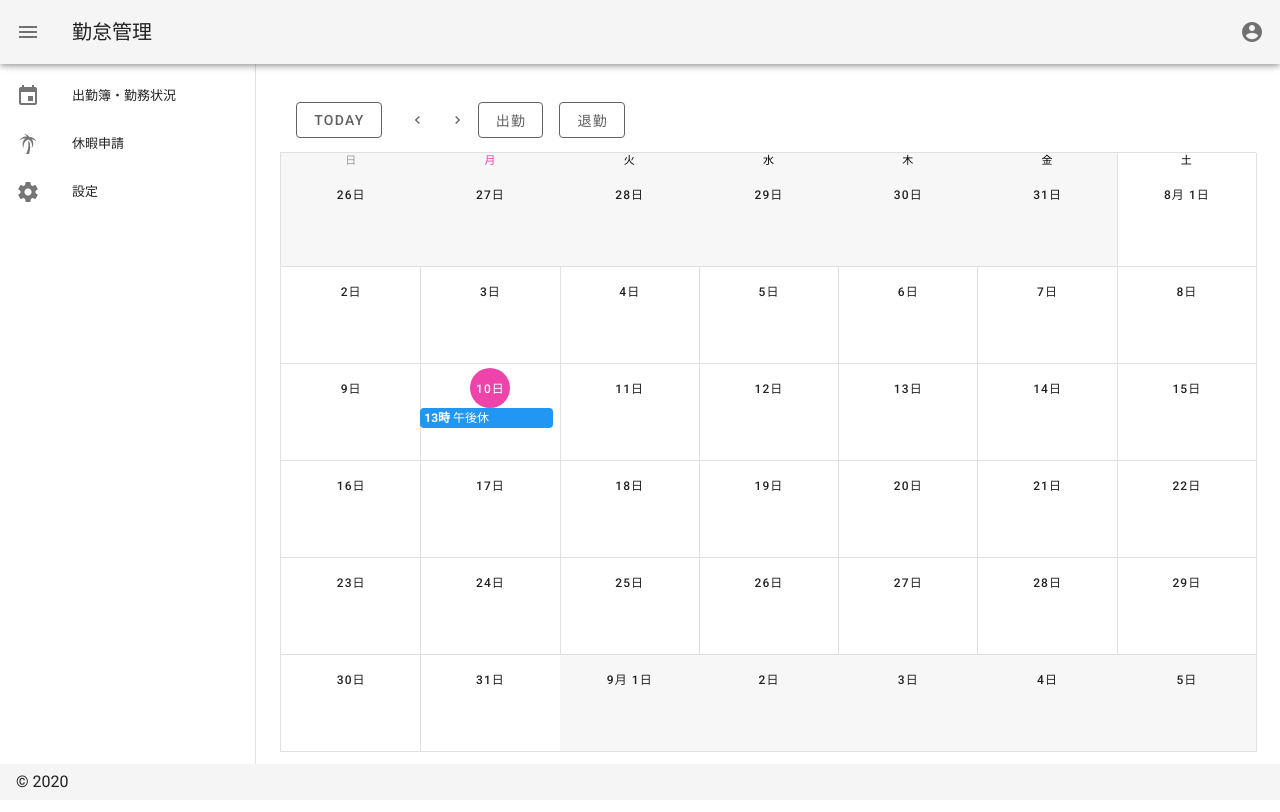
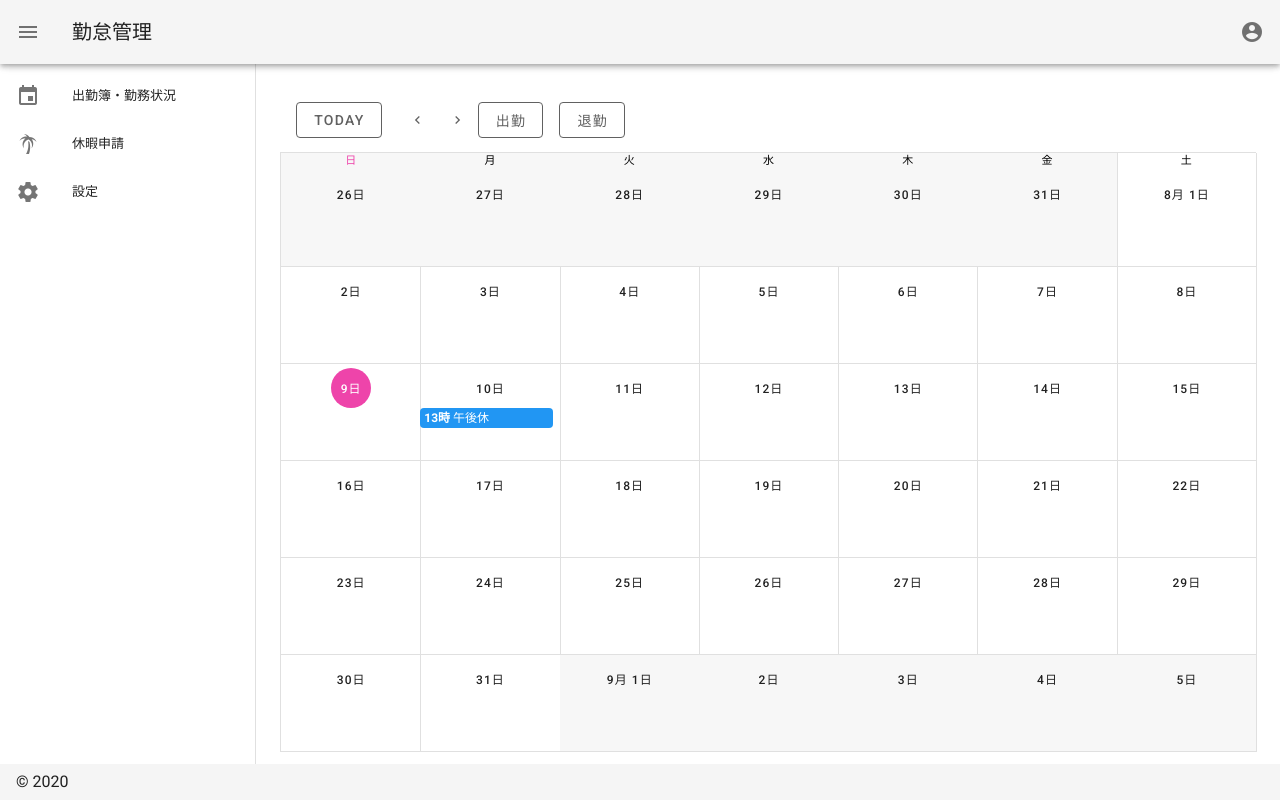
Before and after one commit to alice0de0sho/attendance, a Vue app: page /menu in a window 1280 px wide. Built offline with nearby package versions, Linux system fonts and the light colour scheme.

Commit message:
[Update]枠組み作成途中

```diff
--- a/src/components/CreateComponent.vue
+++ b/src/components/CreateComponent.vue
@@ -11,7 +11,7 @@
 
             <v-row>
               <v-col cols="12" sm="12" md="12">
-                <v-select label="区分" :items="items" v-model="name" required></v-select>
+                <v-select label="区分" :items="items" v-model="name" @change="autoInputTime"></v-select>
               </v-col>
               <v-col cols="6" sm="6" md="6">
                 <v-menu
@@ -175,6 +175,13 @@ export default {
         return;
       }
 
+      if (this.color === '') {
+        this.errDisplay = true;
+        this.errMessage = '色を選択してください。';
+        this.resetScrollTop();
+        return;
+      }
+
       const params = {
         name: this.name,
         start: this.date + ' ' + this.start,
@@ -207,6 +214,26 @@ export default {
       }
       elements[0].scrollTop = 0;
     },
+    autoInputTime() {
+      switch (this.name) {
+        case '出社':
+          this.start = '09:00:00';
+          this.end = '18:00:00';
+          break;
+        case '午前休':
+          this.start = '14:00:00';
+          this.end = '18:00:00';
+          break;
+        case '午後休':
+          this.start = '09:00:00';
+          this.end = '13:00:00';
+          break;
+        case '全休':
+          this.start = '';
+          this.end = '';
+          break;
+      }
+    },
   },
 };
 </script>
--- a/src/components/Month.vue
+++ b/src/components/Month.vue
@@ -45,12 +45,13 @@
 
 <script>
 import CreateComponent from './CreateComponent';
+import moment from 'moment';
 
 export default {
   name: 'month',
   data: () => ({
     focus: '',
-    today: `2020-08-10`,
+    today: moment(new Date()).format('YYYY-MM-DD'),
     type: 'month',
     events: [
       {
```
